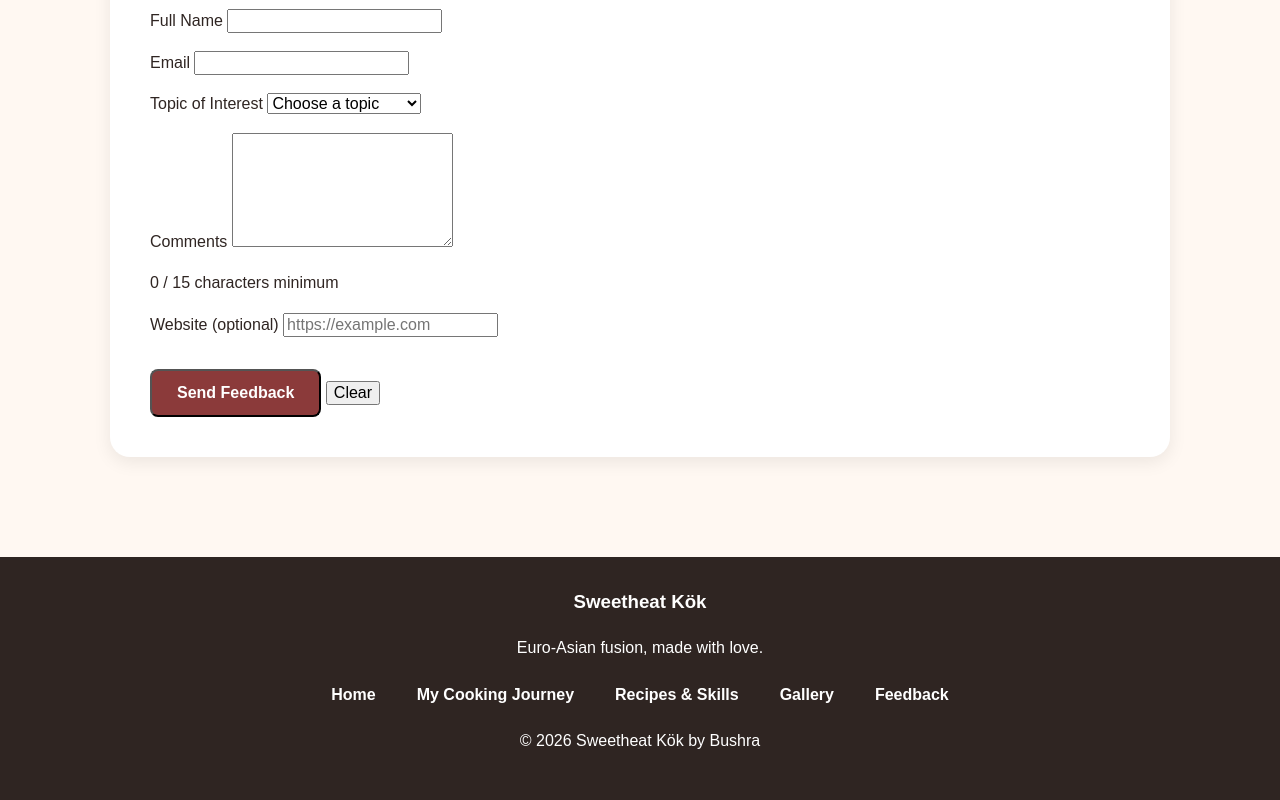
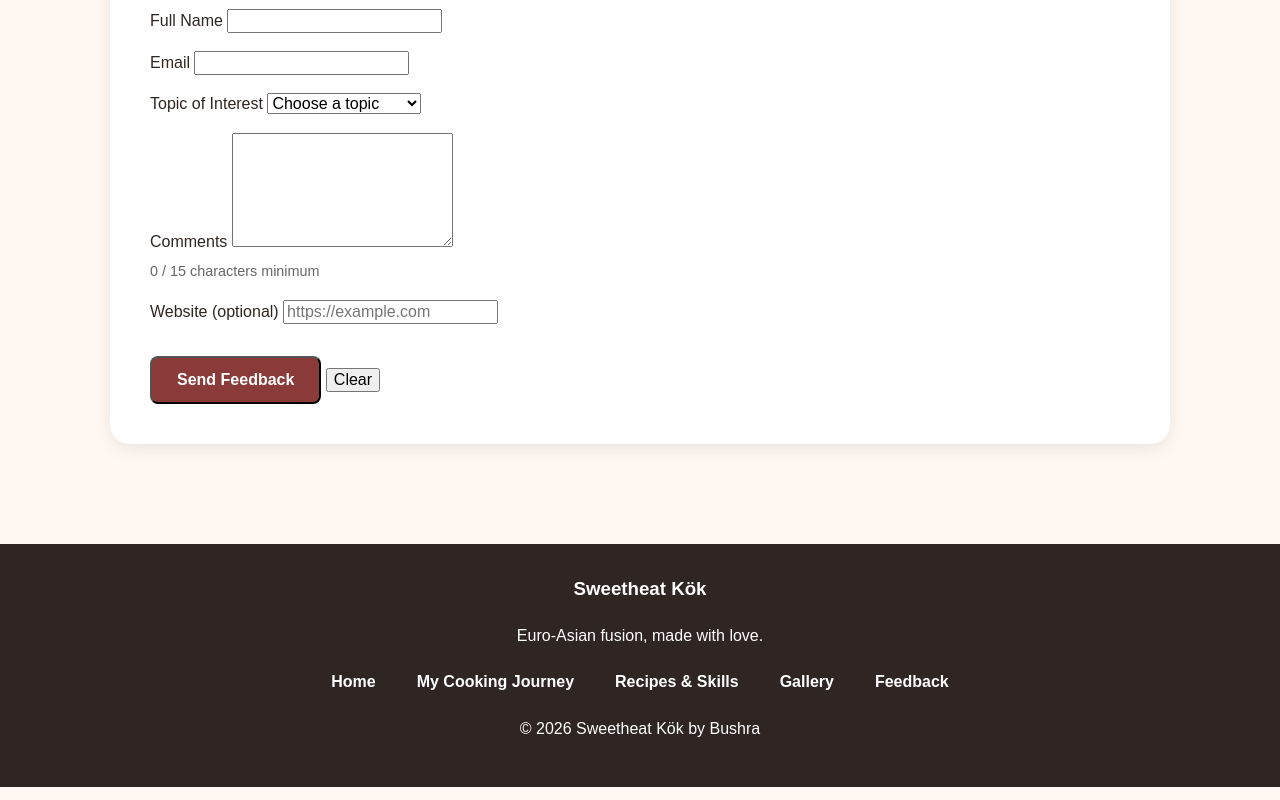
Before and after one commit to BushraJannat/Sweetheat-Kok-by-Bushra, a plain HTML site: page feedback.html in a window 1280 px wide. Shown: the part 1047-1847 px from the top of the page. Drawn offline with Linux system fonts and the light colour scheme.

Commit message:
Improve feedback character counter styling

```diff
--- a/style.css
+++ b/style.css
@@ -823,3 +823,14 @@ body.high-contrast #formStatus {
     border-radius: 10px;
     transition: width 0.3s ease;
 }
+
+
+
+
+/* Feedback character counter */
+#characterCounter {
+    font-size: 0.9rem;
+    color: #666;
+    margin-top: 6px;
+    transition: color 0.2s ease;
+}
```
